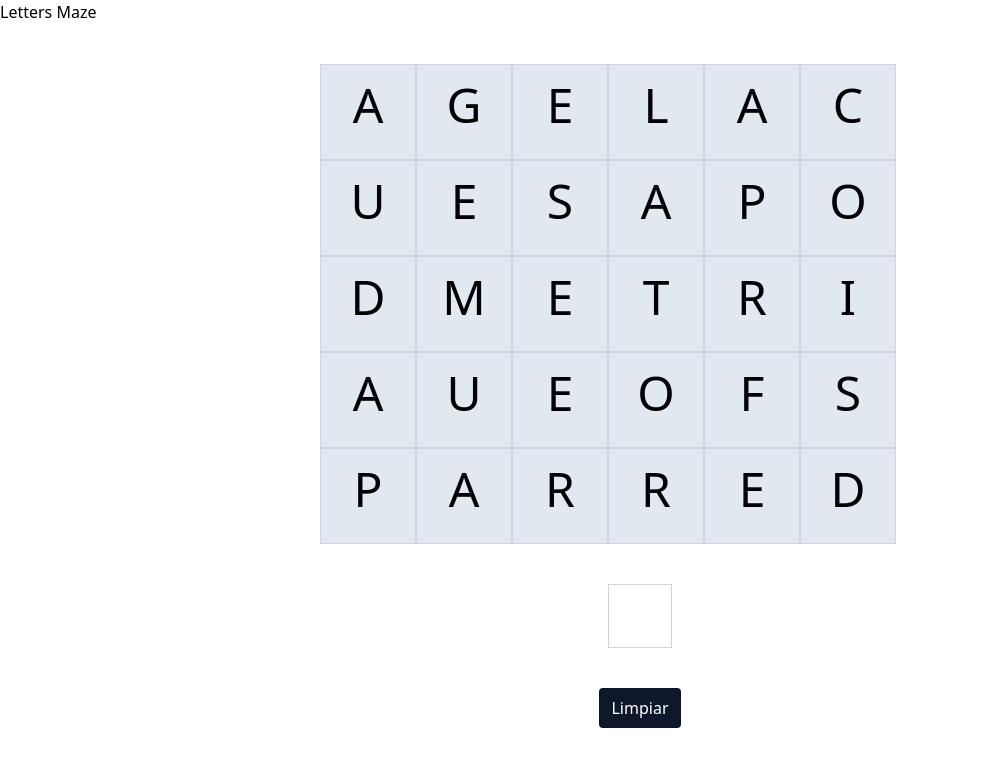
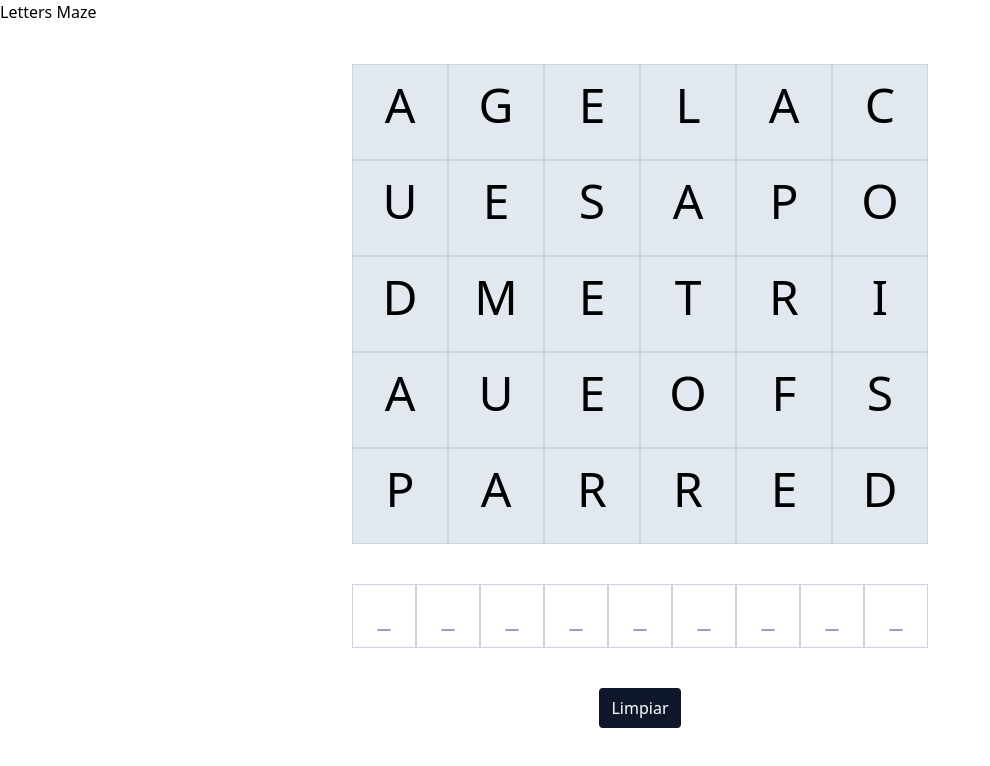
Before and after one commit to tury3001/letter-maze, a React (Vite) app: page / in a window 1280 px wide. Shown: the top 766 px of the page, without its empty margins (0-990 px from the left). Built offline with nearby package versions, Linux system fonts and the light colour scheme.

Commit message:
Letter sequence

```diff
--- a/src/LettersMaze.jsx
+++ b/src/LettersMaze.jsx
@@ -6,9 +6,11 @@ import { matrix } from './data/sampleData';
 export const LettersMaze = () => {
 
   const [maze, setMaze] = useState(matrix);
+  const [sequence, setSequence] = useState('');
 
   const onLetterSelected = (event) => {
     const position = event.currentTarget.getAttribute('aria-label');
+    console.log(event.currentTarget);
     const updatedMaze = maze.map(
       row => row.map(
         letter => letter.id == position ? { ...letter, selected: !letter.selected } : letter
@@ -16,6 +18,7 @@ export const LettersMaze = () => {
     );
 
     setMaze(updatedMaze);
+    setSequence(sequence + event.currentTarget.innerHTML);
   }
 
   const onClearSelections = () => {
@@ -25,6 +28,7 @@ export const LettersMaze = () => {
       )
     );
     setMaze(updatedMaze);
+    setSequence('');
   }
 
   return (
@@ -33,7 +37,7 @@ export const LettersMaze = () => {
         <h1>Letters Maze</h1>
         <LetterMatrix matrix={ maze } onLetterSelected={ onLetterSelected } />
         <div className="mt-10 flex justify-center">
-          <LetterSequence />
+          <LetterSequence sequence={ sequence } />
         </div>
         <div className="mt-10 flex justify-center">
           <button className="btn bg-slate-900 text-white rounded px-3 py-2" onClick={ onClearSelections }>Limpiar</button>
--- a/src/components/LetterFill.jsx
+++ b/src/components/LetterFill.jsx
@@ -1,5 +1,13 @@
-export const LetterFill = () => {
+import { PropTypes } from 'prop-types';
+
+export const LetterFill = ({ char }) => {
   return (
-    <span className="w-16 h-16 border border-1 border-slate-300"></span>
+    <span className="w-16 h-16 py-3 border border-1 border-slate-300 flex justify-center text-slate-400 text-3xl align-bottom">
+      { char ? char.toUpperCase() : '_' }
+    </span>
   )
 }
+
+LetterFill.propTypes = {
+  char: PropTypes.string.isRequired
+}
--- a/src/components/LetterMatrix.jsx
+++ b/src/components/LetterMatrix.jsx
@@ -5,7 +5,7 @@ export const LetterMatrix = ({ matrix, onLetterSelected }) => {
 
   return (
     <div className="mt-10 flex justify-center">
-      <div className="w-[40rem]">
+      <div className="w-[36rem]">
         <div className="flex flex-wrap">
         {
         matrix.map(
--- a/src/components/LetterSequence.jsx
+++ b/src/components/LetterSequence.jsx
@@ -1,9 +1,16 @@
-import { LetterFill } from './LetterFill'
+import { LetterFill } from './LetterFill';
+import PropTypes from 'prop-types';
 
-export const LetterSequence = () => {
+export const LetterSequence = ({ sequence = '' }) => {
   return (
     <>
-      <LetterFill />
+    {
+      sequence.padEnd(9, '_').split('').map( c => (<LetterFill char={ c } />))
+    }
     </>
   )
 }
+
+LetterSequence.propTypes = {
+  sequence: PropTypes.string.isRequired
+}
```
